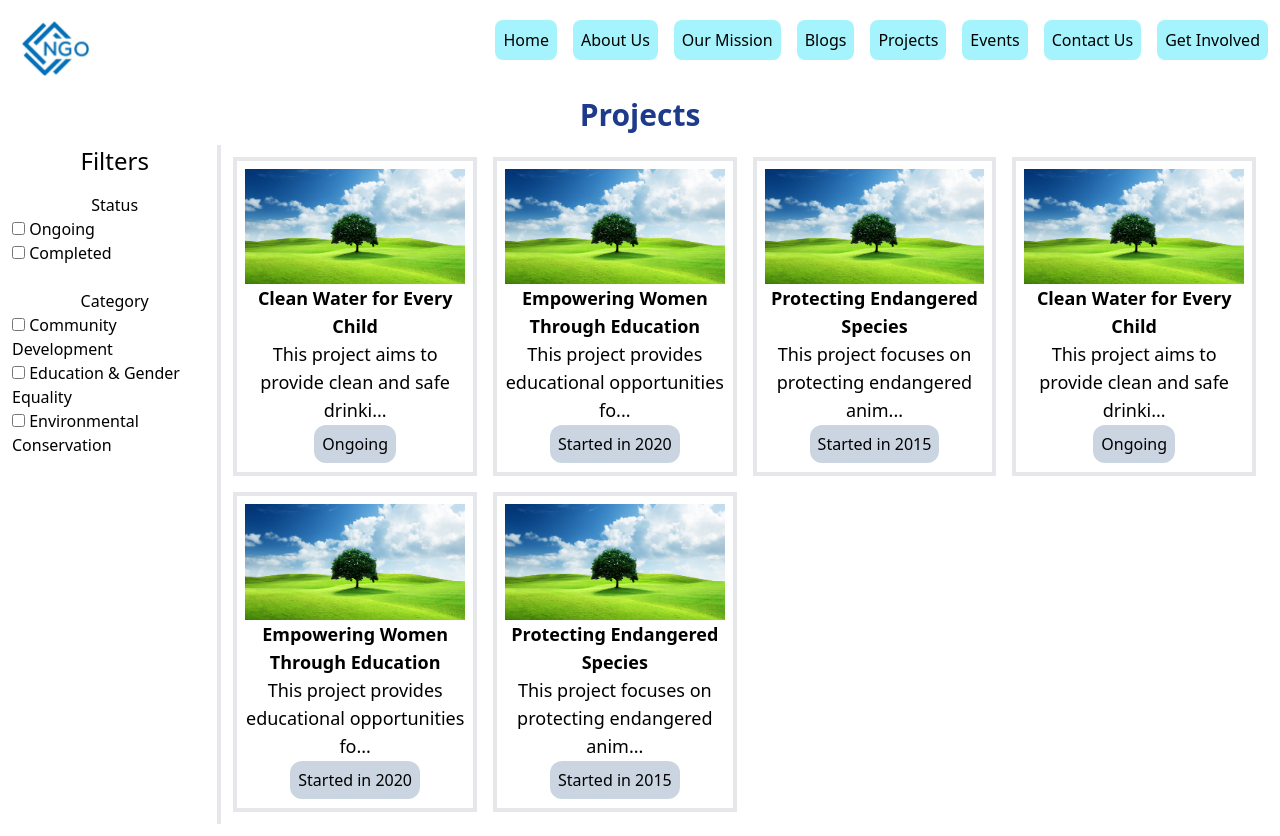
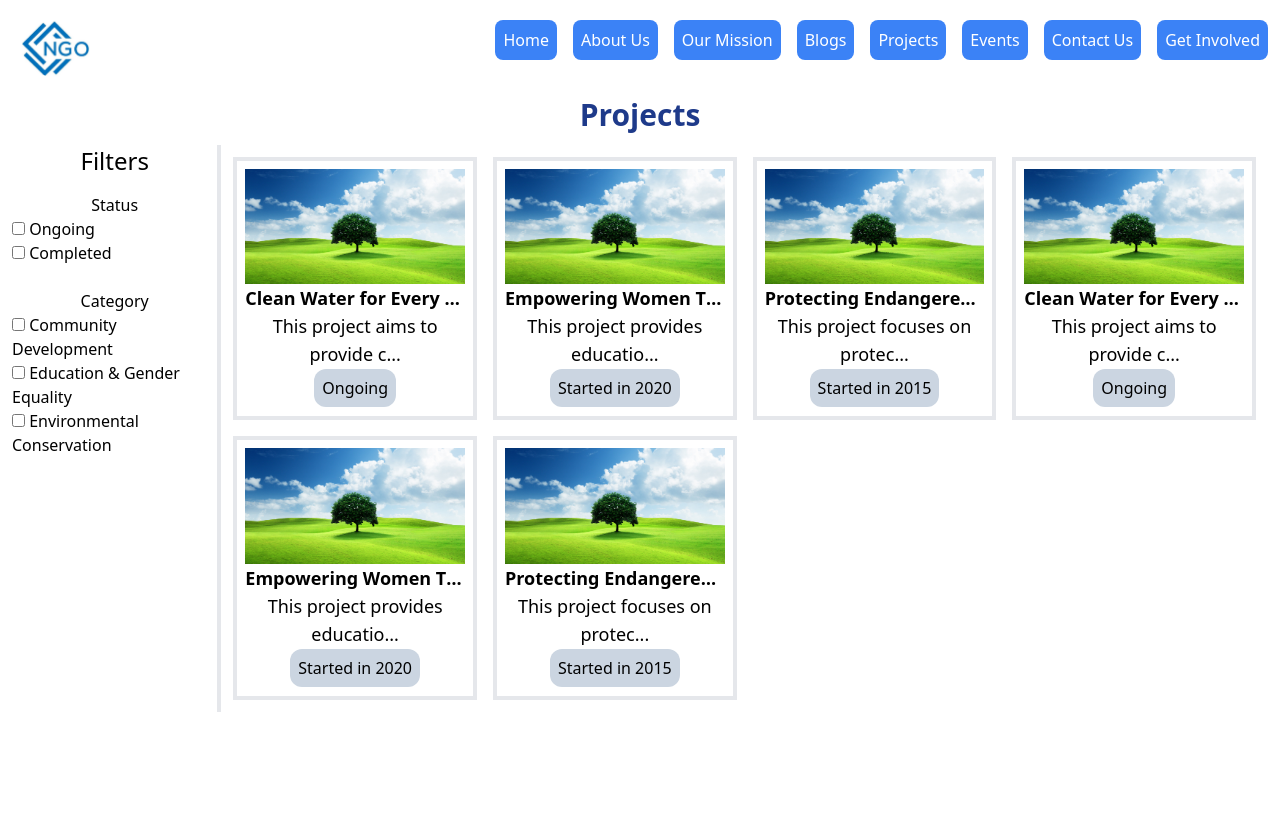
Before and after one commit to RisshabSingla/JuridentInternship, a React (Create React App) app in the folder frontend/: page /projects in a window 1280 px wide. After the commit the page ends 800 px from the top, so only its background shows below. Built offline with nearby package versions, Linux system fonts and the light colour scheme.

Commit message:
Projects Overlay

```diff
--- a/frontend/src/components/Card.js
+++ b/frontend/src/components/Card.js
@@ -8,7 +8,7 @@ function Card({
   registration,
 }) {
   return (
-    <div className="border-4 p-2 ">
+    <div className="border-4 p-2">
       <div>
         <img className="max-h-[200px] w-full" src={src} alt="" />
       </div>
--- a/frontend/src/components/NavLink.js
+++ b/frontend/src/components/NavLink.js
@@ -1,6 +1,6 @@
 function NavLink({ href, children }) {
   return (
-    <li className=" bg-cyan-200 rounded-lg m-2 p-2">
+    <li className="text-white bg-blue-500 rounded-lg m-2 p-2">
       <a className="w-screen" href={href}>
         {children}
       </a>
--- a/frontend/src/components/OverLay.js
+++ b/frontend/src/components/OverLay.js
@@ -29,12 +29,14 @@ function OverLay({ setOverLayText, overLayText }) {
                 <PhotoSlider length={4} />
               </div>
               <div className="lg:w-1/2">
+                {overLayText.type && (
+                  <div className="p-2 text-lg  font-bold text-center">
+                    Category: {overLayText.type}
+                  </div>
+                )}
                 <div className="p-2 text-lg  font-bold text-center">
                   {overLayText.description}
                 </div>
-                {/* { && (
-                  <div>{overLayText.registration}</div>
-                )} */}
                 {overLayText.registration && (
                   <div className="p-2 text-lg  font-bold text-center">
                     <p>Registration: {overLayText.registration}</p>
--- a/frontend/src/pages/Projects.js
+++ b/frontend/src/pages/Projects.js
@@ -1,5 +1,6 @@
 import { useEffect, useState } from "react";
 import Card from "../components/Card";
+import OverLay from "../components/OverLay";
 
 const projects = [
   {
@@ -50,6 +51,7 @@ function Projects() {
   const [showProjects, setShowProjects] = useState(projects);
   const [statusFilters, setStatusFilters] = useState([]);
   const [categoryFilters, setCategoryFilters] = useState([]);
+  const [overLayText, setOverLayText] = useState("");
 
   useEffect(() => {
     async function func() {
@@ -93,25 +95,29 @@ function Projects() {
   }
 
   function handleStatusClick(e) {
-    console.log(e.target.name);
-    console.log(e.target.checked);
+    // console.log(e.target.name);
+    // console.log(e.target.checked);
     if (e.target.checked) {
       if (!statusFilters.includes(e.target.name)) {
         setStatusFilters([...statusFilters, e.target.name]);
-        console.log(statusFilters);
+        // console.log(statusFilters);
       }
     } else {
-      console.log("inside");
+      // console.log("inside");
       if (statusFilters.includes(e.target.name)) {
         setStatusFilters(() =>
           statusFilters.filter((filter) => filter !== e.target.name)
         );
-        console.log(statusFilters);
+        // console.log(statusFilters);
       }
     }
   }
   return (
-    <div>
+    <>
+      {overLayText !== "" && (
+        <OverLay overLayText={overLayText} setOverLayText={setOverLayText} />
+      )}
+      <div className={overLayText !== "" && "opacity-[.10]"}>
         <div className="text-3xl text-blue-900 font-extrabold text-center">
           Projects
         </div>
@@ -166,22 +172,25 @@ function Projects() {
             <div className="grid lg:grid-cols-4 md:grid-cols-3 sm:grid-cols-2 grid-cols-1 gap-4 p-3">
               {showProjects &&
                 showProjects.map((project) => {
-                const subhead = project.description.slice(0, 50) + "...";
+                  const subhead = project.description.slice(0, 30) + "...";
                   return (
+                    <button onClick={() => setOverLayText(project)}>
                       <Card
                         src="./images/nature.jpeg"
                         heading={project.name}
                         subheading={subhead}
-                    headingsize="text-lg font-bold"
+                        headingsize="text-lg font-bold truncate"
                         subheadingsize="text-lg"
                         date={project.date}
                       />
+                    </button>
                   );
                 })}
             </div>
           </div>
         </div>
       </div>
+    </>
   );
 }
 
```
Lines whose indentation alone changed are shown as unchanged.
